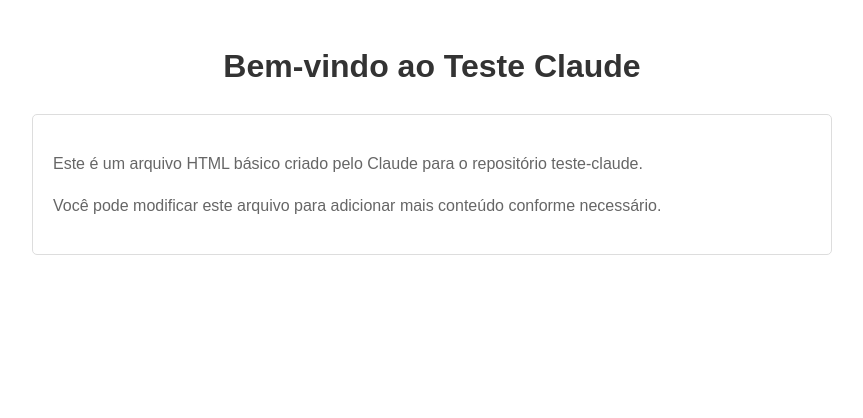
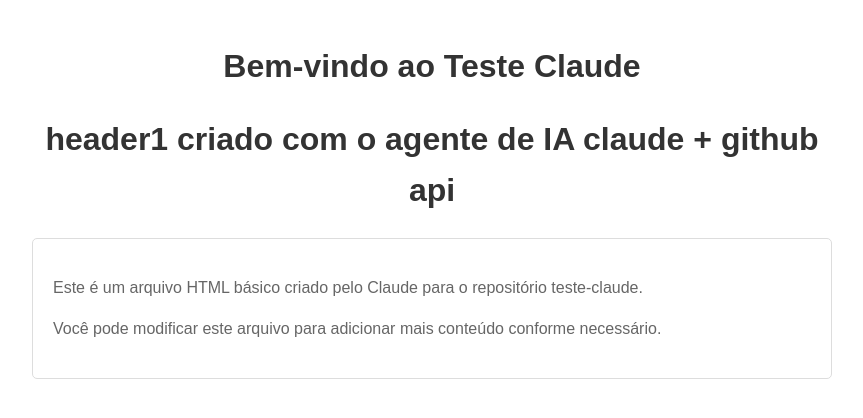
Before and after one commit to BabiDoo/teste-claude, a plain HTML site: page index.html in a window 1280 px wide. Shown: the whole page, without its empty margins (208-1071 px from the left). Drawn offline with Linux system fonts and the light colour scheme.

Commit message:
Adiciona nova tag h1

```diff
--- a/index.html
+++ b/index.html
@@ -29,6 +29,7 @@
 </head>
 <body>
     <h1>Bem-vindo ao Teste Claude</h1>
+    <h1>header1 criado com o agente de IA claude + github api</h1>
     <div class="container">
         <p>Este é um arquivo HTML básico criado pelo Claude para o repositório teste-claude.</p>
         <p>Você pode modificar este arquivo para adicionar mais conteúdo conforme necessário.</p>
```
